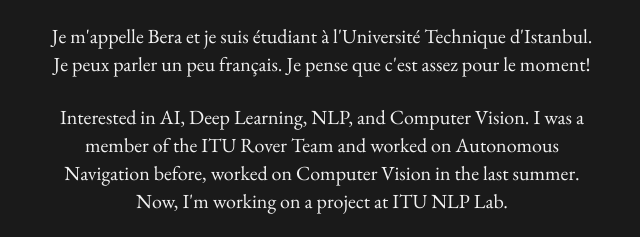
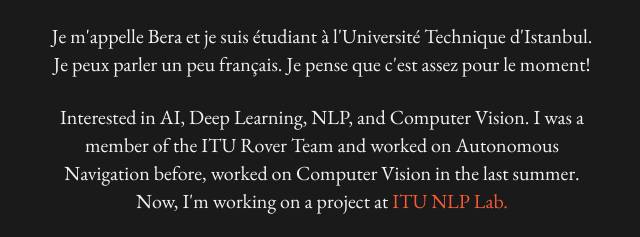
Before and after one commit to Supomera/omer-bera, a plain HTML site: page index.html in a window 1280 px wide. Shown: the part 1127-1364 px from the top of the page, without its empty margins (318-958 px from the left). Drawn offline with nearby package versions, Linux system fonts and the light colour scheme.

Commit message:
Linked ITU NLP Lab

```diff
--- a/index.html
+++ b/index.html
@@ -86,7 +86,7 @@
           <p>I usually listen to pop. I love exploring cafes and going on date with me, myself and I. <br> I'm a dog person, and I prefer mayonnaise to ketchup. These informations make everything clear. Learning French, since we mentioned this let me say that <br> French Literature > Russian Literature. </p>
 
           <p>Je m'appelle Bera et je suis étudiant à l'Université Technique d'Istanbul. Je peux parler un peu français. Je pense que c'est assez pour le moment! </p>
-          <p>Interested in AI, Deep Learning, NLP, and Computer Vision. I was a member of the ITU Rover Team and worked on Autonomous Navigation before, worked on Computer Vision in the last summer. Now, I'm working on a project at ITU NLP Lab. </p>
+          <p>Interested in AI, Deep Learning, NLP, and Computer Vision. I was a member of the ITU Rover Team and worked on Autonomous Navigation before, worked on Computer Vision in the last summer. Now, I'm working on a project at <a href = "http://ddi.itu.edu.tr/"> ITU NLP Lab. </a> </p>
           <p>If you want to examine further, I usually update my career life on <a href="https://www.linkedin.com/in/omerbera/">LinkedIn</a>.</p>
         </div>
       </div>
```
